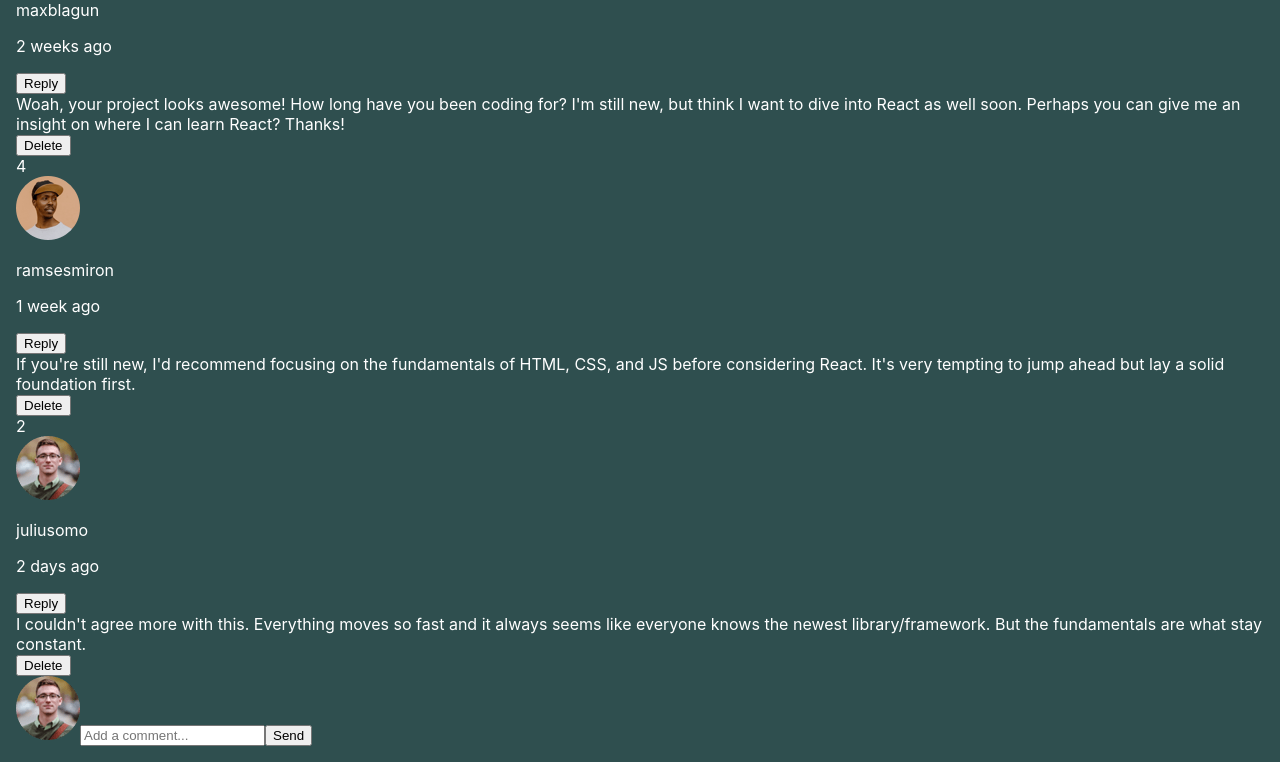
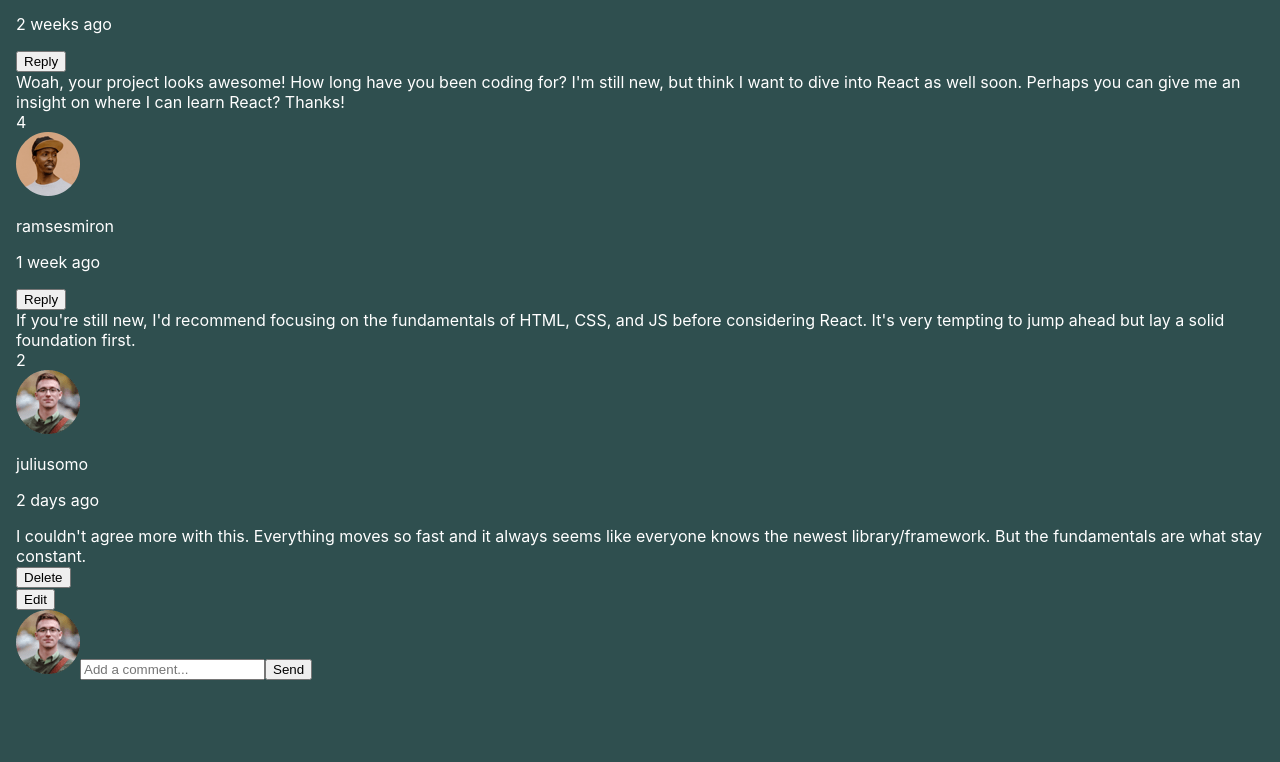
Before and after one commit to Evan-Sackmann/interactive-comment-section, a React (Create React App) app: page / in a window 1280 px wide. Shown: the part 380-1142 px from the top of the page. After the commit the page ends 1076 px from the top, so only its background shows below. Built offline with nearby package versions, Linux system fonts and the light colour scheme.

Commit message:
Working Edit Button

```diff
--- a/src/App.js
+++ b/src/App.js
@@ -16,11 +16,11 @@ function App() {
       return (
         <CommentCard
           key={comment.id}
-          handleComments={setCommentsArray}
+          userDetails={userDetails}
           commentKey={commentKey}
           setCommentKey={setCommentKey}
           allComments={commentsArray}
-          userDetails={userDetails}
+          handleComments={setCommentsArray}
         >
           {comment}
         </CommentCard>
@@ -32,10 +32,12 @@ function App() {
     <div className="App">
       {createComments()}
       <AddComment
+        userDetails={userDetails}
         commentKey={commentKey}
         setCommentKey={setCommentKey}
-        commentsArray={commentsArray}
-        setCommentsArray={setCommentsArray}
+        allComments={commentsArray}
+        handleComments={setCommentsArray}
+        newComment={true}
       />
     </div>
   );
--- a/src/components/AddComment.js
+++ b/src/components/AddComment.js
@@ -18,14 +18,27 @@ export default function AddComment(props) {
       },
       replies: [],
     };
+    if (props.edit) {
+      let editComment = props.allComments.map((comment) => {
+        return comment.id === props.id
+          ? { ...comment, content: input }
+          : comment;
+      });
+      props.handleComments(editComment);
+      props.hideReply(false);
+    } else if (props.newComment) {
+      props.handleComments((prev) => [...prev, newComment]);
       props.setCommentKey((key) => key + 1);
+    } else {
       let newReply = props.allComments.map((comment) => {
         return comment.id === props.id
           ? { ...comment, replies: [...comment.replies, newComment] }
           : comment;
       });
       props.handleComments(newReply);
-    // console.log(newReply);
+      props.setCommentKey((key) => key + 1);
+      props.hideReply(false);
+    }
   }
   return (
     <div>
--- a/src/components/CommentCard.js
+++ b/src/components/CommentCard.js
@@ -2,6 +2,7 @@ import React, { useState } from "react";
 import AddComment from "./AddComment";
 import CommentContent from "./CommentContent";
 import Delete from "./Delete";
+import EditComment from "./EditComment";
 import Reply from "./Reply";
 import ReplyButton from "./ReplyButton";
 import Score from "./Score";
@@ -10,6 +11,7 @@ import UserInfo from "./UserInfo";
 export default function CommentCard(props) {
   const { id, score, createdAt, content, user, replies } = props.children;
   const [replyStatus, setReplyStatus] = useState(false);
+  const [editStatus, setEditStatus] = useState(false);
   return (
     <div className="comment-card">
       <div className="comment-card-main">
@@ -22,11 +24,21 @@ export default function CommentCard(props) {
           addComment={setReplyStatus}
         />
         <CommentContent content={content} />
-        <Delete
-          id={id}
-          handleComments={props.handleComments}
-          allComments={props.allComments}
-        />
+        {user.username === props.userDetails.username && (
+          <div>
+            <Delete
+              id={id}
+              handleComments={props.handleComments}
+              allComments={props.allComments}
+            />
+            <EditComment
+              id={id}
+              handleComments={props.handleComments}
+              allComments={props.allComments}
+              addComment={setEditStatus}
+            />
+          </div>
+        )}
       </div>
       {replyStatus && (
         <AddComment
@@ -34,11 +46,27 @@ export default function CommentCard(props) {
           commentKey={props.commentKey}
           setCommentKey={props.setCommentKey}
           id={id}
+          content={content}
           handleComments={props.handleComments}
           allComments={props.allComments}
+          newComment={false}
+          hideReply={setReplyStatus}
+        />
+      )}
+      {editStatus && (
+        <AddComment
+          userDetails={props.userDetails}
+          commentKey={props.commentKey}
+          setCommentKey={props.setCommentKey}
+          id={id}
+          handleComments={props.handleComments}
+          allComments={props.allComments}
+          edit={true}
+          hideReply={setEditStatus}
         />
       )}
       <Reply
+        userDetails={props.userDetails}
         reply={replies}
         handleComments={props.handleComments}
         allComments={props.allComments}
--- /dev/null
+++ b/src/components/EditComment.js
@@ -0,0 +1,16 @@
+import React from "react";
+
+export default function EditComment(props) {
+  function editComment() {
+    props.addComment((prev) => !prev);
+  }
+  return (
+    <div>
+      {/*
+            create input area in content section on button click
+            update comment in state with new content
+        */}
+      <button onClick={editComment}>Edit</button>
+    </div>
+  );
+}
--- a/src/components/Reply.js
+++ b/src/components/Reply.js
@@ -5,6 +5,7 @@ import UserInfo from "./UserInfo";
 import DeleteReply from "./DeleteReply";
 import ReplyButton from "./ReplyButton";
 import AddComment from "./AddComment";
+import EditComment from "./EditComment";
 
 export default function Reply(props) {
   const [replyStatus, setReplyStatus] = useState(false);
@@ -14,17 +15,24 @@ export default function Reply(props) {
         <div className="comment-card-reply" key={reply.id}>
           <Score score={reply.score} />
           <UserInfo user={reply.user} date={reply.createdAt} />
+          {props.userDetails.username !== reply.user.username && (
             <ReplyButton
               handleComments={props.handleComments}
               allComments={props.allComments}
               addComment={setReplyStatus}
             />
+          )}
           <CommentContent content={reply.content} />
+          {props.userDetails.username === reply.user.username && (
+            <div>
               <DeleteReply
                 id={reply.id}
                 handleComments={props.handleComments}
                 allComments={props.allComments}
               />
+              <EditComment />
+            </div>
+          )}
           {replyStatus && <AddComment />}
         </div>
       );
```
Lines whose indentation alone changed are shown as unchanged.
